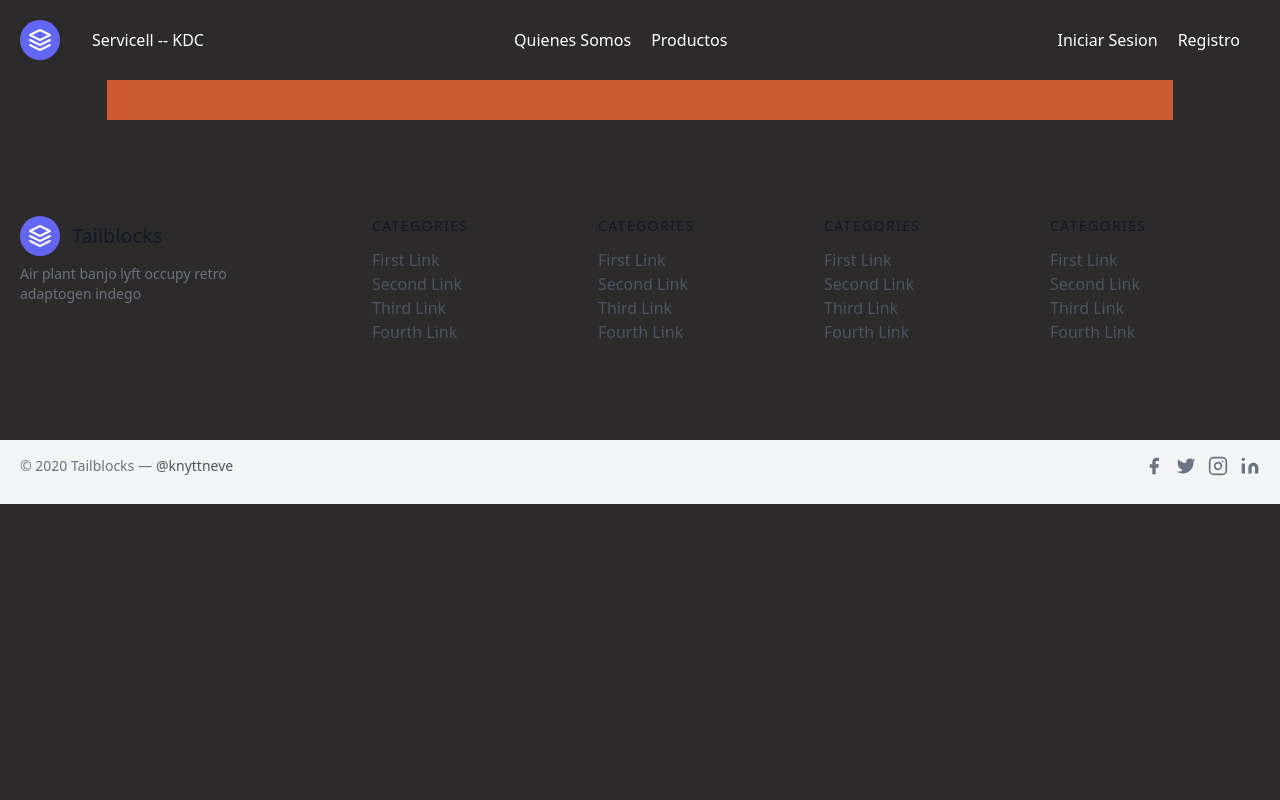
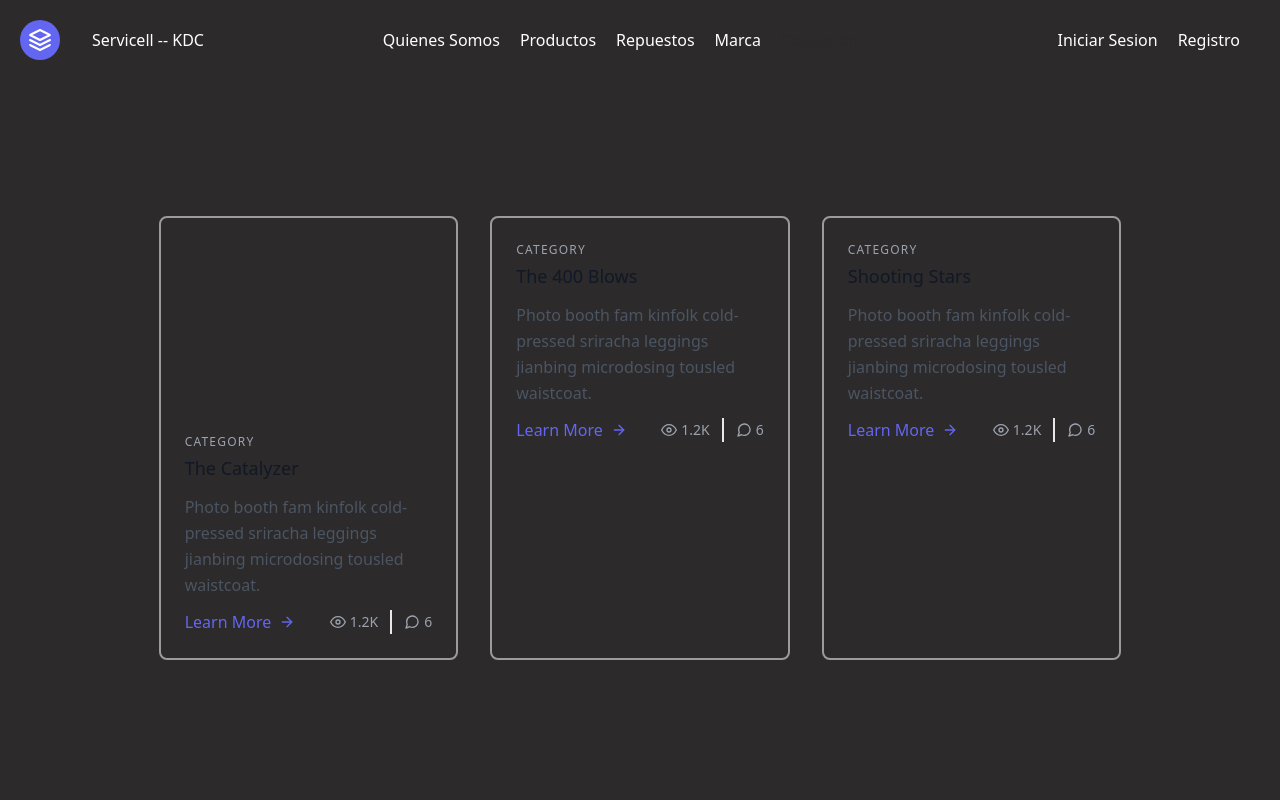
Before and after one commit to luxho24/SWGREM-front, a React (Vite) app: page /cotizacion in a window 1280 px wide. Shown: the top 800 px of the page. Built offline with nearby package versions, Linux system fonts and the light colour scheme.

Commit message:
primera iteracion

```diff
--- a/src/App.jsx
+++ b/src/App.jsx
@@ -7,6 +7,7 @@ import Productos from "./Pages/productos"
 import Login from "./Pages/login"
 import Registrar from "./Pages/registrar"
 import Repuestos from "./Pages/repuestos"
+import Cotizacion from "./Pages/cotizacion"
 import Footer from './components/footer'
 import Marca from './Pages/marca'
 
@@ -21,6 +22,9 @@ function App() {
         <Routes>
           <Route path ='/' element={<Inicio></Inicio>}></Route>
           <Route path ='/productos' element={<Productos></Productos>}></Route>
+          <Route path ='/repuestos' element={<Repuestos></Repuestos>}></Route>
+          <Route path ='/marca' element={<Marca></Marca>}></Route>
+          <Route path ='/cotizacion' element={<Cotizacion></Cotizacion>}></Route>
           <Route path ='/login' element={<Login></Login>}></Route>
           <Route path ='/registrar' element={<Registrar></Registrar>}></Route>
         </Routes>
--- a/src/Pages/cotizacion.jsx
+++ b/src/Pages/cotizacion.jsx
@@ -0,0 +1,98 @@
+const Cotizacion = () => {
+    return (
+        <section className="text-gray-600 body-font">
+    <div className="container px-5 py-24 mx-auto">
+      <div className="flex flex-wrap -m-4">
+        <div className="p-4 md:w-1/3">
+          <div className="h-full border-2 border-gray-200 border-opacity-60 rounded-lg overflow-hidden">
+            <div className="lg:h-48 md:h-36 w-full object-cover object-center" src="https://dummyimage.com/720x400" alt="blog"></div>
+            <div className="p-6">
+              <h2 className="tracking-widest text-xs title-font font-medium text-gray-400 mb-1">CATEGORY</h2>
+              <h1 className="title-font text-lg font-medium text-gray-900 mb-3">The Catalyzer</h1>
+              <p className="leading-relaxed mb-3">Photo booth fam kinfolk cold-pressed sriracha leggings jianbing microdosing tousled waistcoat.</p>
+              <div className="flex items-center flex-wrap ">
+                <a className="text-indigo-500 inline-flex items-center md:mb-2 lg:mb-0">Learn More
+                  <svg className="w-4 h-4 ml-2" viewBox="0 0 24 24" stroke="currentColor" stroke-width="2" fill="none" stroke-linecap="round" stroke-linejoin="round">
+                    <path d="M5 12h14"></path>
+                    <path d="M12 5l7 7-7 7"></path>
+                  </svg>
+                </a>
+                <span className="text-gray-400 mr-3 inline-flex items-center lg:ml-auto md:ml-0 ml-auto leading-none text-sm pr-3 py-1 border-r-2 border-gray-200">
+                  <svg className="w-4 h-4 mr-1" stroke="currentColor" stroke-width="2" fill="none" stroke-linecap="round" stroke-linejoin="round" viewBox="0 0 24 24">
+                    <path d="M1 12s4-8 11-8 11 8 11 8-4 8-11 8-11-8-11-8z"></path>
+                    <circle cx="12" cy="12" r="3"></circle>
+                  </svg>1.2K
+                </span>
+                <span className="text-gray-400 inline-flex items-center leading-none text-sm">
+                  <svg className="w-4 h-4 mr-1" stroke="currentColor" stroke-width="2" fill="none" stroke-linecap="round" stroke-linejoin="round" viewBox="0 0 24 24">
+                    <path d="M21 11.5a8.38 8.38 0 01-.9 3.8 8.5 8.5 0 01-7.6 4.7 8.38 8.38 0 01-3.8-.9L3 21l1.9-5.7a8.38 8.38 0 01-.9-3.8 8.5 8.5 0 014.7-7.6 8.38 8.38 0 013.8-.9h.5a8.48 8.48 0 018 8v.5z"></path>
+                  </svg>6
+                </span>
+              </div>
+            </div>
+          </div>
+        </div>
+        <div className="p-4 md:w-1/3">
+          <div className="h-full border-2 border-gray-200 border-opacity-60 rounded-lg overflow-hidden">
+
+            <div className="p-6">
+              <h2 className="tracking-widest text-xs title-font font-medium text-gray-400 mb-1">CATEGORY</h2>
+              <h1 className="title-font text-lg font-medium text-gray-900 mb-3">The 400 Blows</h1>
+              <p className="leading-relaxed mb-3">Photo booth fam kinfolk cold-pressed sriracha leggings jianbing microdosing tousled waistcoat.</p>
+              <div className="flex items-center flex-wrap">
+                <a className="text-indigo-500 inline-flex items-center md:mb-2 lg:mb-0">Learn More
+                  <svg className="w-4 h-4 ml-2" viewBox="0 0 24 24" stroke="currentColor" stroke-width="2" fill="none" stroke-linecap="round" stroke-linejoin="round">
+                    <path d="M5 12h14"></path>
+                    <path d="M12 5l7 7-7 7"></path>
+                  </svg>
+                </a>
+                <span className="text-gray-400 mr-3 inline-flex items-center lg:ml-auto md:ml-0 ml-auto leading-none text-sm pr-3 py-1 border-r-2 border-gray-200">
+                  <svg className="w-4 h-4 mr-1" stroke="currentColor" stroke-width="2" fill="none" stroke-linecap="round" stroke-linejoin="round" viewBox="0 0 24 24">
+                    <path d="M1 12s4-8 11-8 11 8 11 8-4 8-11 8-11-8-11-8z"></path>
+                    <circle cx="12" cy="12" r="3"></circle>
+                  </svg>1.2K
+                </span>
+                <span className="text-gray-400 inline-flex items-center leading-none text-sm">
+                  <svg className="w-4 h-4 mr-1" stroke="currentColor" stroke-width="2" fill="none" stroke-linecap="round" stroke-linejoin="round" viewBox="0 0 24 24">
+                    <path d="M21 11.5a8.38 8.38 0 01-.9 3.8 8.5 8.5 0 01-7.6 4.7 8.38 8.38 0 01-3.8-.9L3 21l1.9-5.7a8.38 8.38 0 01-.9-3.8 8.5 8.5 0 014.7-7.6 8.38 8.38 0 013.8-.9h.5a8.48 8.48 0 018 8v.5z"></path>
+                  </svg>6
+                </span>
+              </div>
+            </div>
+          </div>
+        </div>
+        <div className="p-4 md:w-1/3">
+          <div className="h-full border-2 border-gray-200 border-opacity-60 rounded-lg overflow-hidden">
+
+            <div className="p-6">
+              <h2 className="tracking-widest text-xs title-font font-medium text-gray-400 mb-1">CATEGORY</h2>
+              <h1 className="title-font text-lg font-medium text-gray-900 mb-3">Shooting Stars</h1>
+              <p className="leading-relaxed mb-3">Photo booth fam kinfolk cold-pressed sriracha leggings jianbing microdosing tousled waistcoat.</p>
+              <div className="flex items-center flex-wrap ">
+                <a className="text-indigo-500 inline-flex items-center md:mb-2 lg:mb-0">Learn More
+                  <svg className="w-4 h-4 ml-2" viewBox="0 0 24 24" stroke="currentColor" stroke-width="2" fill="none" stroke-linecap="round" stroke-linejoin="round">
+                    <path d="M5 12h14"></path>
+                    <path d="M12 5l7 7-7 7"></path>
+                  </svg>
+                </a>
+                <span className="text-gray-400 mr-3 inline-flex items-center lg:ml-auto md:ml-0 ml-auto leading-none text-sm pr-3 py-1 border-r-2 border-gray-200">
+                  <svg className="w-4 h-4 mr-1" stroke="currentColor" stroke-width="2" fill="none" stroke-linecap="round" stroke-linejoin="round" viewBox="0 0 24 24">
+                    <path d="M1 12s4-8 11-8 11 8 11 8-4 8-11 8-11-8-11-8z"></path>
+                    <circle cx="12" cy="12" r="3"></circle>
+                  </svg>1.2K
+                </span>
+                <span className="text-gray-400 inline-flex items-center leading-none text-sm">
+                  <svg className="w-4 h-4 mr-1" stroke="currentColor" stroke-width="2" fill="none" stroke-linecap="round" stroke-linejoin="round" viewBox="0 0 24 24">
+                    <path d="M21 11.5a8.38 8.38 0 01-.9 3.8 8.5 8.5 0 01-7.6 4.7 8.38 8.38 0 01-3.8-.9L3 21l1.9-5.7a8.38 8.38 0 01-.9-3.8 8.5 8.5 0 014.7-7.6 8.38 8.38 0 013.8-.9h.5a8.48 8.48 0 018 8v.5z"></path>
+                  </svg>6
+                </span>
+              </div>
+            </div>
+          </div>
+        </div>
+      </div>
+    </div>
+  </section>
+  )
+  }
+  export default Cotizacion
--- a/src/Pages/marca.jsx
+++ b/src/Pages/marca.jsx
@@ -1,15 +1,16 @@
 const Marca = () => {
+  return (
 
-<div className="lg:w-2/6 md:w-1/2 bg-blue-200 rounded-lg p-8 flex flex-col md:ml-auto w-full mt-10 md:mt-1">
+    <div className=" mx-auto lg:w-2/6 md:w-1/2 bg-blue-200 rounded-lg p-8 flex flex-col md:ml-auto w-full mt-10 md:mt-1">
      <h2 className="text-gray-900 text-lg font-medium title-font mb-5">Samsung</h2>
 
       <div className="relative mb-2">
-       <label for="marca-celular" className="leading-7 text-sm text-gray-600">Marca del Telefono</label>
+       <label htmlFor="marca-celular" className="leading-7 text-sm text-gray-600">Marca del Telefono</label>
        <input type="text" id="marca-celular" name="marca-celular" className="w-full bg-white rounded border border-gray-300 focus:border-indigo-500 focus:ring-2 focus:ring-indigo-200 text-base outline-none text-gray-700 py-1 px-3 leading-8 transition-colors duration-200 ease-in-out"/>
       </div>
 
       <div className="relative mb-2">
-       <label for="marca-celular" className="leading-7 text-sm text-gray-600">Modelo del Telefono</label>
+       <label htmlFor="marca-celular" className="leading-7 text-sm text-gray-600">Modelo del Telefono</label>
        <input type="text" id="marca-celular" name="marca-celular" className="w-full bg-white rounded border border-gray-300 focus:border-indigo-500 focus:ring-2 focus:ring-indigo-200 text-base outline-none text-gray-700 py-1 px-3 leading-8 transition-colors duration-200 ease-in-out"/>
       </div>
 
@@ -28,6 +29,7 @@ const Marca = () => {
       <p className="text-xs text-gray-500 mt-3">Sugerencias y correciónes al @gerente.</p>
     </div>
 
-}
+    )
+  }
 
-export default Marca;
+  export default Marca;
--- a/src/components/navbar.jsx
+++ b/src/components/navbar.jsx
@@ -16,6 +16,9 @@ const NavBar = () => {
 
           <NavLink to="/" className={({isActive}) => isActive?activeLink:btnLink}> Quienes Somos </NavLink>
           <NavLink to="/productos" className={({isActive}) => isActive?activeLink:btnLink}>Productos</NavLink>
+          <NavLink to="/repuestos" className={({isActive}) => isActive?activeLink:btnLink}>Repuestos</NavLink>
+          <NavLink to="/marca" className={({isActive}) => isActive?activeLink:btnLink}>Marca</NavLink>
+          <NavLink to="/cotizacion" className={({isActive}) => isActive?activeLink:btnLink}>Cotización</NavLink>
 
           </nav>
 
--- a/tailwind.config.js
+++ b/tailwind.config.js
@@ -11,7 +11,7 @@ export default {
       colors: {
 
         primary:"#2C2A2A",
-        accent :"#CB5930",
+        accent :"#2C2A2A",
 
       },
     },
```
Also changed, not shown: src/Pages/inicio.jsx (+28 -28 lines), src/components/footer.jsx (+49 -49 lines).
